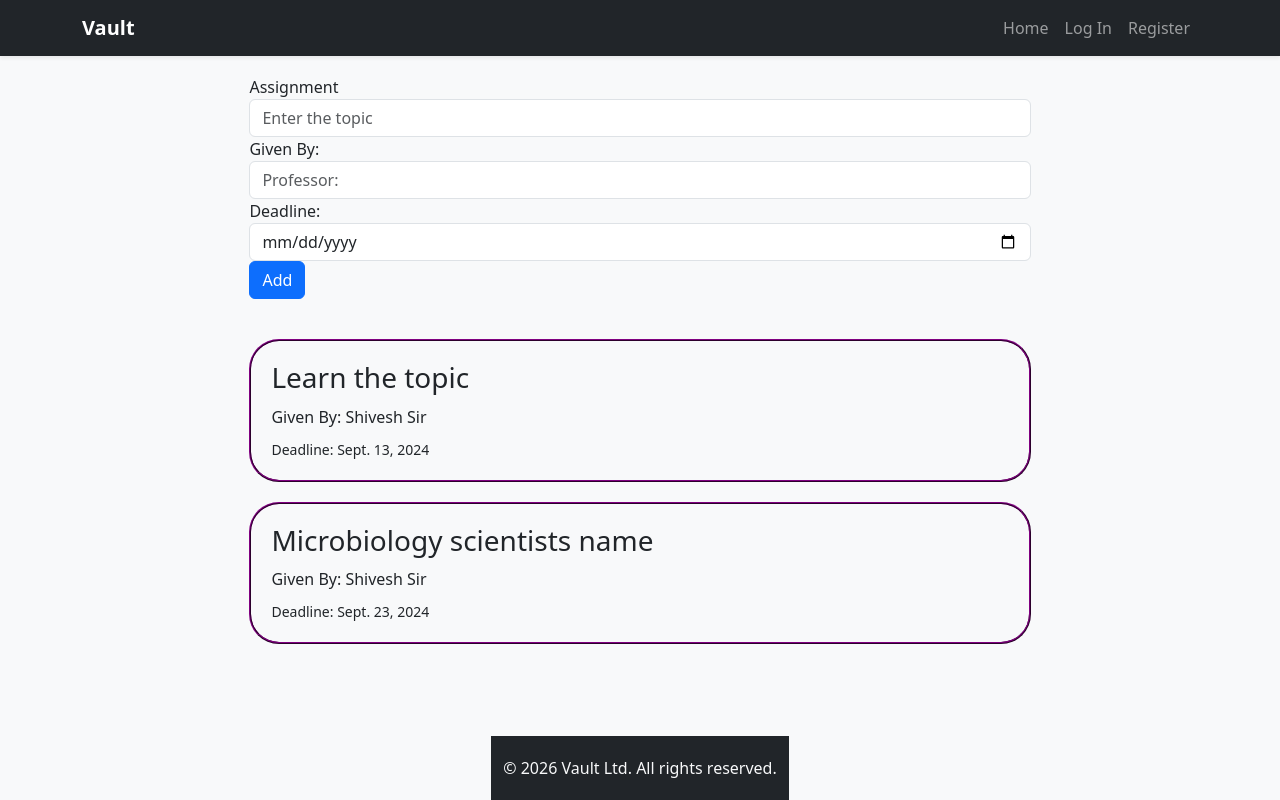
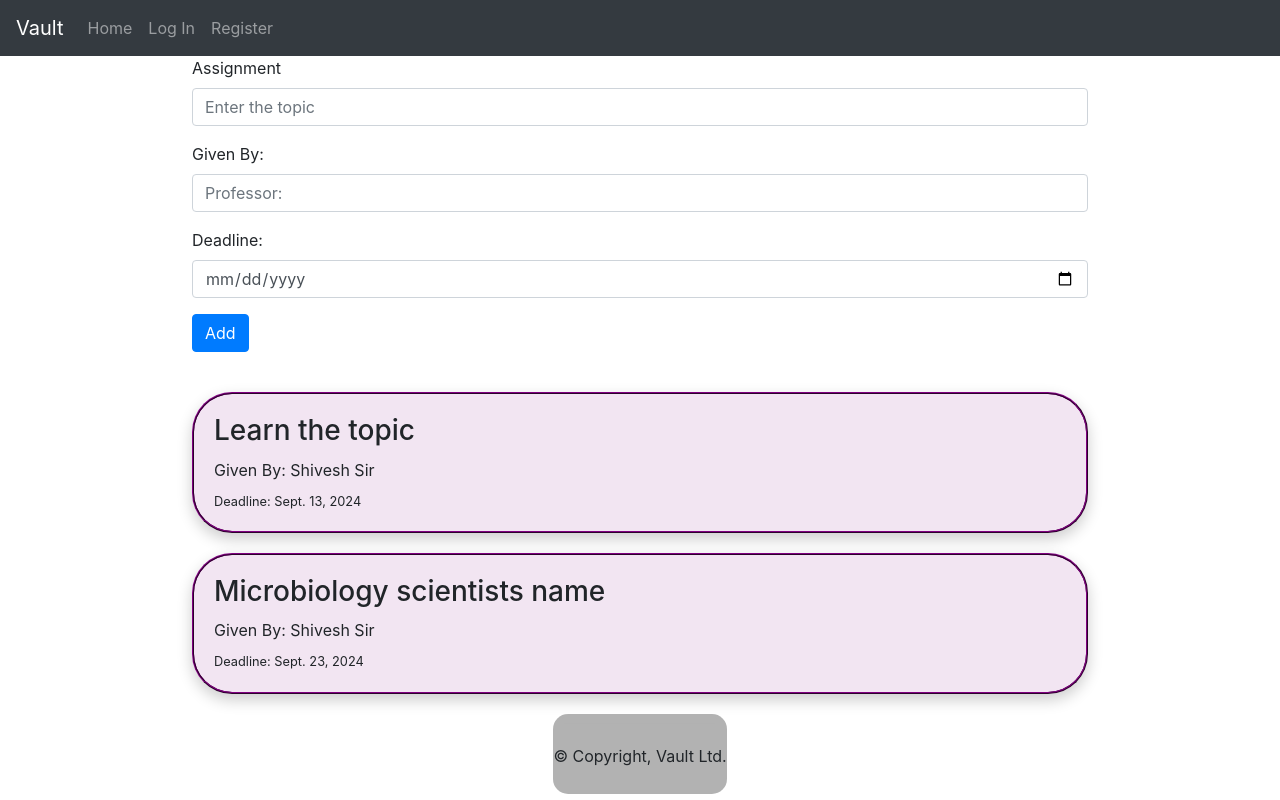
Before and after one commit to Atif2077/vault, a Django app: page /assignment in a window 1280 px wide. Run offline with Django 5.2, Linux system fonts and the light colour scheme; data comes from the database, SQL or seed files in the repository; some libraries are stand-ins or nearby versions.

Commit message:
added styles

```diff
--- a/chat/static/chat/styles.css
+++ b/chat/static/chat/styles.css
@@ -2,7 +2,18 @@
     overflow: hidden;
     border-left: 3px solid brown;
     margin: 50px;
-    height: auto
+    height: auto;
+
+    /* ✨ Glass effect */
+    background: rgba(255, 255, 255, 0.1);
+    backdrop-filter: blur(12px);
+    border-radius: 25px; /* more curvy */
+    box-shadow: 0 8px 20px rgba(0,0,0,0.2);
+    transition: transform 0.2s ease;
+}
+
+.book_box:hover {
+    transform: scale(1.02);
 }
 
 .assignment_box {
@@ -12,18 +23,35 @@
     height: 20%;
     border: 2px purple;
     border-style: ridge;
-    border-radius: 30px;
-    padding: 10px
+    border-radius: 40px; /* more curvy */
+    padding: 10px;
+
+    /* ✨ Glass effect */
+    background: rgba(128, 0, 128, 0.1); /* semi-transparent purple tint */
+    backdrop-filter: blur(10px);
+    box-shadow: 0 6px 15px rgba(0,0,0,0.2);
+    transition: transform 0.2s ease, box-shadow 0.2s ease;
+}
+
+.assignment_box:hover {
+    transform: scale(1.02);
+    box-shadow: 0 8px 25px rgba(0,0,0,0.25);
 }
 
 .card {
     margin: 20px;
+
+    /* subtle glass card effect */
+    background: rgba(255,255,255,0.1);
+    backdrop-filter: blur(8px);
+    border-radius: 20px;
+    box-shadow: 0 4px 12px rgba(0,0,0,0.15);
 }
 
 .card-img-top {
     width: 180px;
     height: 278px;
-
+    border-radius: 20px; /* subtle rounding for images */
 }
 
 #chat-log {
@@ -31,13 +59,15 @@
     overflow-y: scroll;
     height:400px;
     width: 80%;
-    background: #625959;
+    background: rgba(98, 89, 89, 0.25); /* semi-transparent glass effect */
+    backdrop-filter: blur(10px);
     margin-top: 40px;
     color: white;
     font-family: sans-serif;
-    border-radius: 30px;
+    border-radius: 40px; /* curvier */
     padding: 30px;
     scroll-behavior: smooth;
+    box-shadow: 0 6px 20px rgba(0,0,0,0.3);
 }
 
 .chat-input {
@@ -45,6 +75,12 @@
     width: 80%;
     margin-top: 20px;
     align-items: center;
+
+    /* subtle glass input wrapper effect */
+    background: rgba(255,255,255,0.1);
+    backdrop-filter: blur(8px);
+    border-radius: 30px;
+    padding: 10px 15px;
 }
 
 #footer {
@@ -52,4 +88,8 @@
     text-align: center;
     margin-left: auto;
     margin-right: auto;
+    background: rgba(0,0,0,0.3); /* subtle footer glass */
+    backdrop-filter: blur(5px);
+    border-radius: 15px;
+    padding: 10px 0;
 }
--- a/chat/templates/chat/layout.html
+++ b/chat/templates/chat/layout.html
@@ -1,88 +1,51 @@
 {% load static %}
-{% load tz %}
-
 <!DOCTYPE html>
 <html lang="en">
 <head>
-    <meta charset="UTF-8">
-    <meta name="viewport" content="width=device-width, initial-scale=1.0">
-    <title>{% block title %}Vault{% endblock %}</title>
-
-    <link href="https://cdn.jsdelivr.net/npm/bootstrap@5.3.2/dist/css/bootstrap.min.css" rel="stylesheet">
-
+    <title>{% block title %}Social chat{% endblock %}</title>
     <link href="{% static 'chat/styles.css' %}" rel="stylesheet">
-
-    <style>
-        body {
-            background-color: #f8f9fa;
-            padding-top: 75px;
-            font-family: system-ui, -apple-system, "Segoe UI", Roboto, sans-serif;
-            min-height: 100vh;
-            display: flex;
-            flex-direction: column;
-        }
-        .main-container { flex: 1; }
-        #footer {
-            background-color: #212529;
-            color: #f8f9fa;
-            text-align: center;
-            padding: 20px 0;
-            margin-top: 40px;
-        }
-        .navbar-brand { font-weight: bold; }
-    </style>
+    <link rel="stylesheet" href="https://stackpath.bootstrapcdn.com/bootstrap/4.4.1/css/bootstrap.min.css"
+          integrity="sha384-Vkoo8x4CGsO3+Hhxv8T/Q5PaXtkKtu6ug5TOeNV6gBiFeWPGFN9MuhOf23Q9Ifjh"
+          crossorigin="anonymous">
 </head>
 <body>
-
-    <nav class="navbar navbar-expand-lg navbar-dark bg-dark fixed-top shadow-sm">
-        <div class="container">
+    <nav class="navbar navbar-expand-lg navbar-dark bg-dark">
         <a class="navbar-brand" href="{% url 'index' %}">Vault</a>
-            <button class="navbar-toggler" type="button" data-bs-toggle="collapse" data-bs-target="#navbarNav">
-                <span class="navbar-toggler-icon"></span>
-            </button>
-
-            <div class="collapse navbar-collapse" id="navbarNav">
-                <ul class="navbar-nav ms-auto">
-                    <li class="nav-item"><a class="nav-link" href="{% url 'index' %}">Home</a></li>
+        <div>
+            <ul class="navbar-nav mr-auto">
                 {% if user.is_authenticated %}
                     <li class="nav-item">
-                            <span class="nav-link text-light"><strong>{{ user.username }}</strong></span>
+                        <a name="username" class="nav-link" href="{% url 'index' %}">
+                            <strong>{{ user.username }}</strong>
+                        </a>
+                    </li>
+                {% endif %}
+                <li class="nav-item">
+                    <a class="nav-link" href="{% url 'index' %}">Home</a>
+                </li>
+                {% if user.is_authenticated %}
+                    <li class="nav-item">
+                        <a class="nav-link" href="{% url 'logout' %}">Log out</a>
+                    </li>
+                {% else %}
+                    <li class="nav-item">
+                        <a class="nav-link" href="{% url 'login' %}">Log In</a>
                     </li>
                     <li class="nav-item">
-                            <form action="{% url 'logout' %}" method="post" class="d-inline">
-                                {% csrf_token %}
-                                <button type="submit" class="nav-link btn btn-link border-0">Log out</button>
-                            </form>
+                        <a class="nav-link" href="{% url 'register' %}">Register</a>
                     </li>
-                    {% else %}
-                        <li class="nav-item"><a class="nav-link" href="{% url 'login' %}">Log In</a></li>
-                        <li class="nav-item"><a class="nav-link" href="{% url 'register' %}">Register</a></li>
                 {% endif %}
             </ul>
         </div>
-        </div>
     </nav>
 
-    <div class="container main-container">
-        {% if messages %}
-            {% for message in messages %}
-                <div class="alert alert-{{ message.tags }} alert-dismissible fade show" role="alert">
-                    {{ message }}
-                    <button type="button" class="btn-close" data-bs-dismiss="alert"></button>
-                </div>
-            {% endfor %}
-        {% endif %}
-
+    <div class="body">
         {% block body %}
         {% endblock %}
     </div>
+</body>
 
 <footer id="footer">
-        <div class="container">
-            <p class="mb-0">© {% now "Y" %} Vault Ltd. All rights reserved.</p>
-        </div>
+    <p style="font-weight: soft; margin-top: 20px">© Copyright, Vault Ltd.</p>
 </footer>
-
-    <script src="https://cdn.jsdelivr.net/npm/bootstrap@5.3.2/dist/js/bootstrap.bundle.min.js"></script>
-</body>
 </html>
```
Also changed, not shown: mysite/asgi.py (+12 -4 lines). Lines whose indentation alone changed are shown as unchanged.
